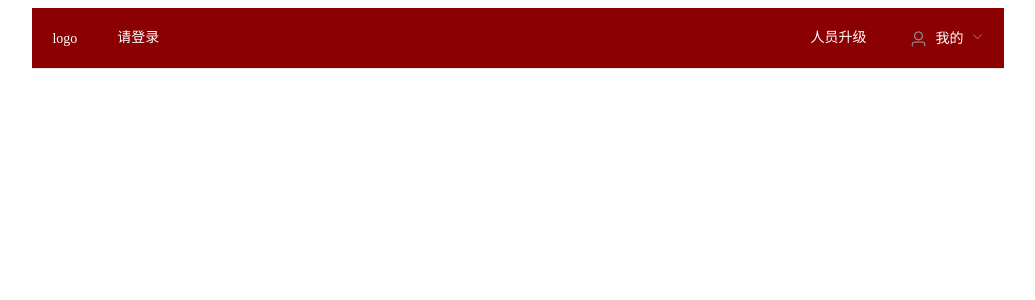
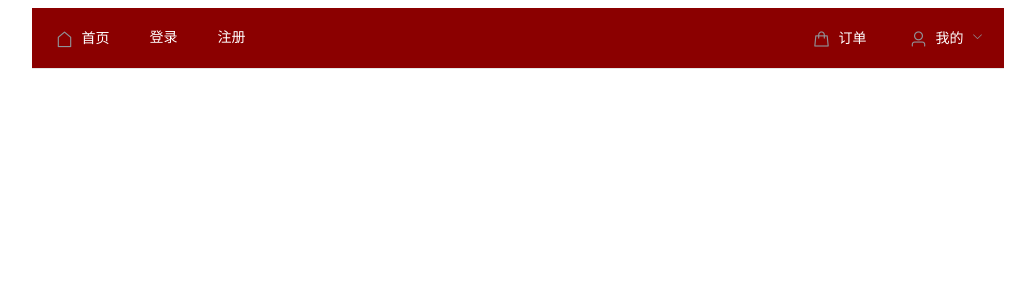
Before and after one commit to summer-like-coding/seckill, a Vue app: page /promote in a window 1280 px wide. Shown: the top 300 px of the page, without its empty margins (122-1157 px from the left). Built offline with nearby package versions, Linux system fonts and the light colour scheme.

Commit message:
导航条改变

```diff
--- a/src/App.vue
+++ b/src/App.vue
@@ -41,7 +41,7 @@ a{
   text-decoration: none;
 }
 .el-form{
-  width: 600px;
+  width: 500px;
   margin: 0 auto;
 }
 .pagination{
--- a/src/components/nav.vue
+++ b/src/components/nav.vue
@@ -12,8 +12,10 @@
       v-show="$store.state.User.userIdentity === 0"
       router="true"
     >
-      <el-menu-item>
-        <a href="https://www.csxbank.com/" target="_blank">logo</a>
+      <el-menu-item index="home">
+        <!-- <a href="https://www.csxbank.com/" target="_blank">logo</a> -->
+        <i class="el-icon-house"></i>
+        <span>首页</span>
       </el-menu-item>
       <el-menu-item index="signin">
         <!-- <router-link to="/signin">请登录</router-link> -->
@@ -69,8 +71,10 @@
       v-if="$store.state.User.userIdentity === 1"
       router="true"
     >
-      <el-menu-item>
-        <a href="https://www.csxbank.com/" target="_blank">logo</a>
+     <el-menu-item index="home">
+        <!-- <a href="https://www.csxbank.com/" target="_blank">logo</a> -->
+        <i class="el-icon-house"></i>
+        <span>首页</span>
       </el-menu-item>
       <el-menu-item index="signin">
         <!-- <router-link to="/signin">请登录</router-link> -->
@@ -125,8 +129,10 @@
       v-if="$store.state.User.userIdentity === 2"
       router="true"
     >
-      <el-menu-item>
-        <a href="https://www.csxbank.com/" target="_blank">logo</a>
+      <el-menu-item index="home">
+        <!-- <a href="https://www.csxbank.com/" target="_blank">logo</a> -->
+        <i class="el-icon-house"></i>
+        <span>首页</span>
       </el-menu-item>
       <el-menu-item index="signin">
         <!-- <router-link to="/signin">请登录</router-link> -->
--- a/src/store/user.js
+++ b/src/store/user.js
@@ -15,7 +15,7 @@ export default {
     },
     state: {
         // 这个时用来表示用户的身份
-        userIdentity:2,
+        userIdentity:0,
         tableData: [
             {
                 ID: 123,
--- a/src/views/home.vue
+++ b/src/views/home.vue
@@ -27,6 +27,7 @@
     </el-col>
   </el-row>
   <!-- <router-view></router-view> -->
+  <el-backtop target=".page-component__scroll .el-scrollbar__wrap"></el-backtop>
   </div>
 </template>
 
--- a/src/views/signIn.vue
+++ b/src/views/signIn.vue
@@ -2,7 +2,7 @@
   <el-container>
     <el-aside width="200px">
       <img
-        src="https://tse1-mm.cn.bing.net/th/id/OIP-C.nfC2tVNM9TgwQ5QuqECd6wHaFj?w=221&h=180&c=7&r=0&o=5&dpr=1.25&pid=1.7"
+        src="https://www.csxbank.com/Upload/Template/yizhu/SiteConfigPhoto/Original/202008/d8afdbe4-f5e2-4897-8f00-8e7b762b7e27.png"
         alt=""
         width="100%"
       />
```
